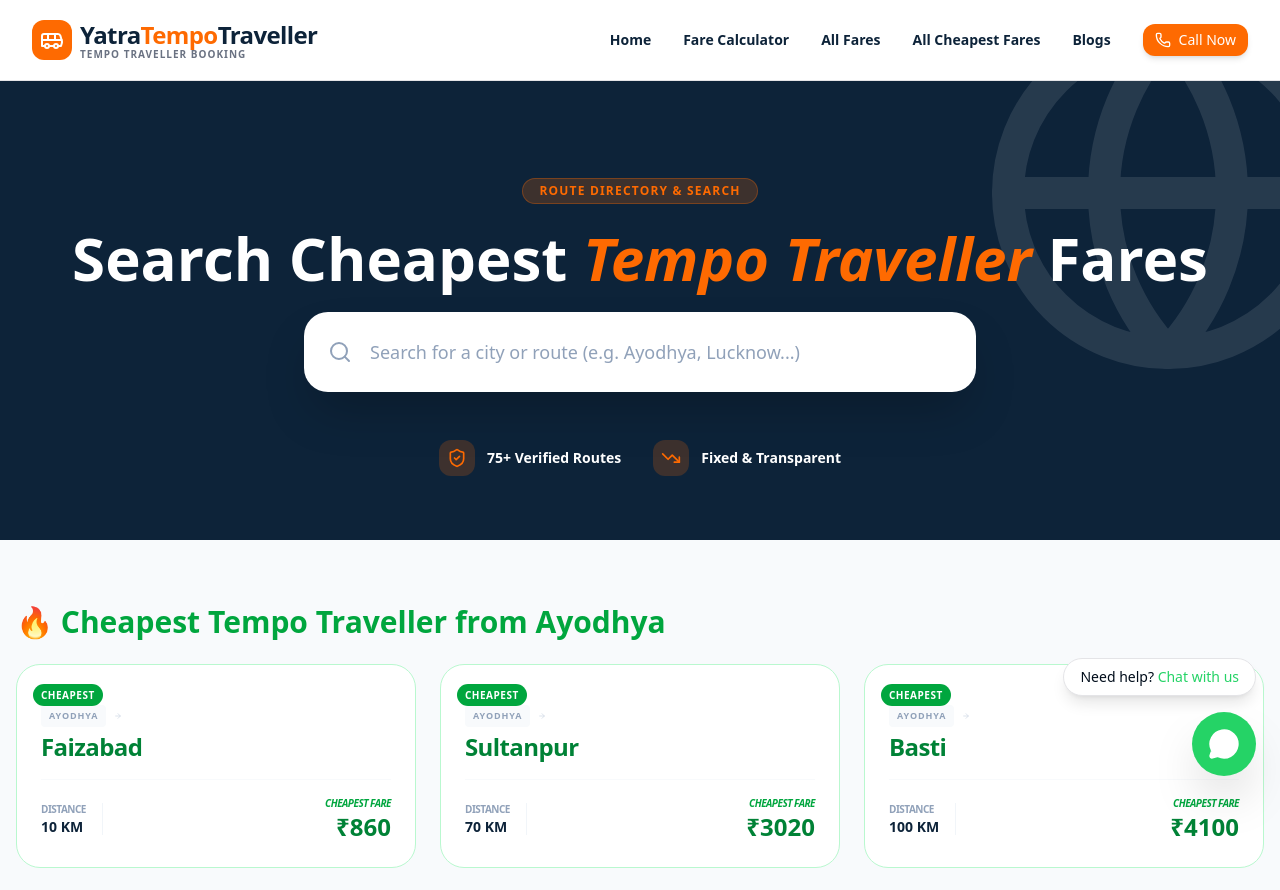
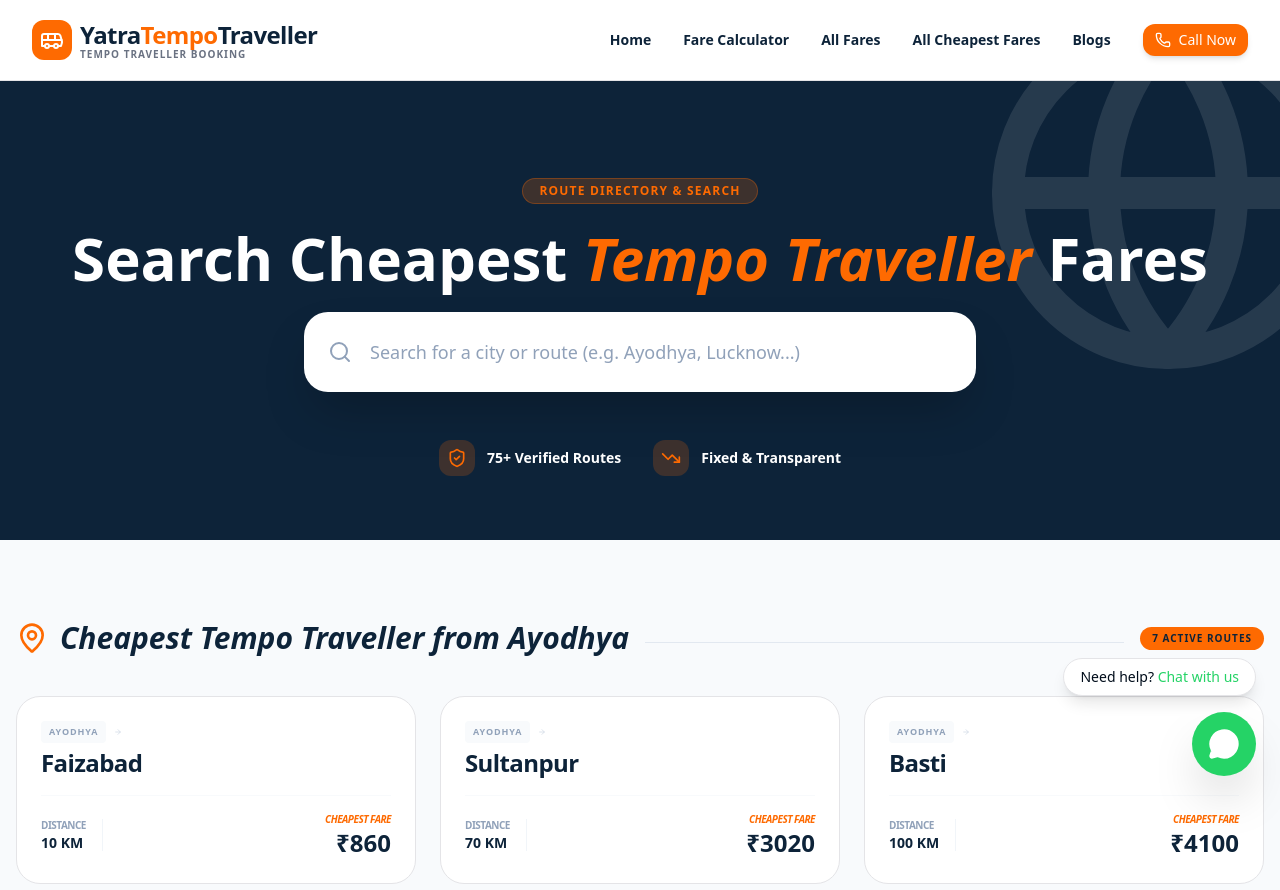
Before and after one commit to tempo-hub/tempo, a Next.js app: page /cheapests in a window 1280 px wide. Shown: the top 890 px of the page. Built offline with nearby package versions, Linux system fonts and the light colour scheme.

Commit message:
corrected cheapest card colors and implemented slugs for all cheapest routes

```diff
--- a/app/cheapest/[slug]/page.tsx
+++ b/app/cheapest/[slug]/page.tsx
@@ -1,6 +1,10 @@
 import { notFound } from "next/navigation";
 import { ROUTES, VEHICLES, calculateFare } from "@/lib/data";
 import FarePageClient from "./FarePageClient";
+import {
+  generateCheapestSlug,
+  generateCheapestRoute,
+} from "@/lib/cheapestRoutes";
 
 // SEO Metadata
 export async function generateMetadata({
@@ -43,18 +47,24 @@
   params: Promise<{ slug: string }>;
 }) {
   const { slug } = await params;
-  const route = ROUTES.find((r) => r.slug === slug);
+  // const route = ROUTES.find((r) => r.slug === slug);
+  const route = ROUTES.find((route) => {
+    const routeSlug = generateCheapestSlug(route.origin, route.destination);
+    return routeSlug === slug;
+  });
 
   if (!route) {
     notFound();
   }
+
+  const data = generateCheapestRoute(route);
 
   const selectedVehicle = VEHICLES[0];
   const fare = calculateFare(route.distance, selectedVehicle.perKmRate);
 
   return (
     <FarePageClient
-      route={route}
+      route={data}
       fare={fare}
       selectedVehicle={selectedVehicle}
     />
--- a/app/cheapests/cheapest-fares-client.tsx
+++ b/app/cheapests/cheapest-fares-client.tsx
@@ -2,8 +2,16 @@
 
 import { useState, useMemo } from "react";
 import { ROUTES, calculateFare } from "@/lib/data";
-import { Search, Globe, ShieldCheck, TrendingDown, ArrowRight } from "lucide-react";
+import {
+  Search,
+  Globe,
+  ShieldCheck,
+  TrendingDown,
+  ArrowRight,
+  MapPin,
+} from "lucide-react";
 import { TaxiRoute } from "@/lib/data";
+import { generateCheapestSlug } from "@/lib/cheapestRoutes";
 
 export default function CheapestFaresClient() {
   const [search, setSearch] = useState("");
@@ -94,27 +102,48 @@
       </section>
 
       {/* ROUTES SECTION */}
-      <main className="max-w-7xl mx-auto px-4 py-16 space-y-20">
+      <main className="max-w-7xl mx-auto px-4 py-20">
         {search ? (
           // SEARCH RESULT
-          <div>
-            <h2 className="text-2xl font-bold mb-6">
-              {filteredRoutes.length} Cheapest Routes Found
+          <div className="space-y-8">
+            <div className="flex items-center justify-between">
+              <h2 className="text-2xl font-black text-secondary">
+                Found {filteredRoutes.length} Results for &quot;{search}
+                &quot;
               </h2>
-
-            <div className="grid md:grid-cols-3 gap-6">
+            </div>
+            {filteredRoutes.length > 0 ? (
+              <div className="grid grid-cols-1 md:grid-cols-2 lg:grid-cols-3 gap-6">
                 {filteredRoutes.map((route) => (
                   <CheapestCard key={route.id} route={route} />
                 ))}
               </div>
+            ) : (
+              <div className="bg-white p-12 rounded-3xl text-center border-2 border-dashed border-slate-200">
+                <p className="text-slate-500 font-bold italic">
+                  No specific route found. Try searching for city names like
+                  &quot;Varanasi&quot; or &quot;Lucknow&quot;.
+                </p>
+              </div>
+            )}
           </div>
         ) : (
           // CITY-WISE CHEAPEST
-          cities.map((city) => (
-            <div key={city} className="space-y-6">
-              <h2 className="text-3xl font-black text-green-600">
-                🔥 Cheapest Tempo Traveller from {city}
+          <div className="space-y-24">
+            {cities.map((city) => (
+              <div key={city} className="space-y-16">
+                {/* ================= NORMAL SECTION ================= */}
+                <div className="space-y-10">
+                  <div className="flex items-center gap-4">
+                    <h2 className="text-3xl font-black text-secondary flex items-center gap-3 italic">
+                      <MapPin className="text-primary w-8 h-8" />
+                      Cheapest Tempo Traveller from {city}
                     </h2>
+                    <div className="h-px bg-slate-200 flex-1 mt-2" />
+                    <span className="bg-primary text-secondary text-[10px] font-black px-3 py-1 rounded-full uppercase tracking-widest">
+                      {city.length} Active Routes
+                    </span>
+                  </div>
 
                   <div className="grid md:grid-cols-3 gap-6">
                     {routesByCity[city].map((route) => (
@@ -122,7 +151,9 @@
                     ))}
                   </div>
                 </div>
-          ))
+              </div>
+            ))}
+          </div>
         )}
       </main>
     </div>
@@ -130,24 +161,20 @@
 }
 
 function CheapestCard({ route }: { route: TaxiRoute & { fare: number } }) {
+  const slug = generateCheapestSlug(route.origin, route.destination);
+
   return (
     <a
-      href={`/cheapest/${route.slug}`}
-      className="group bg-white p-6 rounded-3xl border border-green-200 hover:border-green-400 transition-all duration-300 hover:shadow-2xl hover:shadow-green-500/5 relative overflow-hidden"
+      href={`/cheapest/${slug}`}
+      className="group bg-white p-6 rounded-3xl border border-border hover:border-primary/50 transition-all duration-300 hover:shadow-2xl hover:shadow-primary/5 relative overflow-hidden"
     >
-      {/* Cheapest Badge */}
-      <div className="absolute top-4 left-4">
-        <span className="text-[10px] bg-green-600 text-white px-2 py-1 rounded-full font-black tracking-wider">
-          CHEAPEST
-        </span>
+      {/* Arrow Icon */}
+      <div className="absolute top-0 right-0 p-4 opacity-0 group-hover:opacity-100 translate-x-2 group-hover:translate-x-0 transition-all">
+        <ArrowRight className="w-5 h-5 text-primary" />
       </div>
 
-      {/* Arrow Icon */}
-      <div className="absolute top-0 right-0 p-4 opacity-0 group-hover:opacity-100 transition-opacity translate-x-2 group-hover:translate-x-0 transition-transform">
-        <ArrowRight className="w-5 h-5 text-green-600" />
-      </div>
-
-      <div className="space-y-2 mt-4">
+      <div className="space-y-2">
+        {/* Origin */}
         <div className="flex items-center gap-2 mb-1">
           <span className="p-1 px-2 bg-slate-50 rounded text-[9px] font-black text-slate-400 uppercase tracking-widest">
             {route.origin}
@@ -155,10 +182,12 @@
           <ArrowRight className="w-2 h-2 text-slate-300" />
         </div>
 
-        <h3 className="text-2xl font-black text-green-700 tracking-tight">
+        {/* Destination */}
+        <h3 className="text-2xl font-black text-secondary tracking-tight group-hover:text-primary transition-colors">
           {route.destination}
         </h3>
 
+        {/* Bottom Section */}
         <div className="flex items-center gap-4 pt-4 border-t border-slate-50 mt-4">
           <div>
             <p className="text-[10px] uppercase font-bold text-slate-400 tracking-tighter">
@@ -172,10 +201,10 @@
           <div className="h-8 w-px bg-slate-100" />
 
           <div className="ml-auto text-right">
-            <p className="text-[10px] uppercase font-bold text-green-600 tracking-tighter italic">
+            <p className="text-[10px] uppercase font-bold text-primary tracking-tighter italic">
               Cheapest Fare
             </p>
-            <p className="text-2xl font-black text-green-700 group-hover:scale-110 transition-transform origin-right">
+            <p className="text-2xl font-black text-secondary group-hover:scale-110 transition-transform origin-right">
               ₹{route.fare}
             </p>
           </div>
--- a/app/components/sections/PricingSection.tsx
+++ b/app/components/sections/PricingSection.tsx
@@ -97,6 +97,7 @@
                 <div className="text-sm text-blue-800 font-medium mb-2">
                   Calculation Method
                 </div>
+
                 <div className="text-2xl font-bold text-blue-900">
                   {route.distance} km × ₹{ratePerKm}/km
                 </div>
--- a/app/fares/fares-client.tsx
+++ b/app/fares/fares-client.tsx
@@ -173,6 +173,8 @@
       <div className="absolute top-0 right-0 p-4 opacity-0 group-hover:opacity-100 transition-opacity translate-x-2 group-hover:translate-x-0 transition-transform">
         <ArrowRight className="w-5 h-5 text-primary" />
       </div>
+
+
       <div className="space-y-2">
         <div className="flex items-center gap-2 mb-1">
           <span className="p-1 px-2 bg-slate-50 rounded text-[9px] font-black text-slate-400 uppercase tracking-widest">
--- /dev/null
+++ b/lib/cheapestRoutes.ts
@@ -0,0 +1,48 @@
+import { ROUTES } from "./data";
+import { generateRouteFaqs } from "./faq-data";
+
+export function generateCheapestSlug(origin: string, destination: string) {
+  return `${origin}-to-${destination}-cheapest-tempo-traveller-fare`
+    .toLowerCase()
+    .replace(/\s+/g, "-");
+}
+
+// Convert route → cheapest route format
+export function generateCheapestRoute(route: any) {
+  return {
+    ...route,
+    slug: generateCheapestSlug(route.origin, route.destination),
+    description: `Book cheapest tempo traveller from ${route.origin} to ${route.destination}. Best for group travel at lowest price.`,
+    highlights: [
+      "Lowest Price Guarantee",
+      "Comfortable Travel",
+      "Experienced Driver",
+    ],
+    faqs: generateRouteFaqs(
+      route.origin,
+      route.destination,
+      route.distance,
+      route.duration,
+    ),
+    tollEstimate: Math.round(route.distance * 2), // simple logic
+  };
+}
+
+export function getAllCheapestRoutes() {
+  return ROUTES.map(generateCheapestRoute);
+}
+
+export function getVaranasiCheapestRoutes() {
+  return ROUTES.filter(
+    (route) => route.origin.toLowerCase() === "varanasi",
+  ).map(generateCheapestRoute);
+}
+
+export function getCheapestRouteBySlug(slug: string) {
+  const route = ROUTES.find((route) => {
+    const generatedSlug = generateCheapestSlug(route.origin, route.destination);
+    return generatedSlug === slug;
+  });
+
+  return route ? generateCheapestRoute(route) : null;
+}
--- a/lib/data.ts
+++ b/lib/data.ts
@@ -251,7 +251,7 @@
 export function getSmartRelatedDestinations(
   currentRoute: TaxiRoute,
   allRoutes: TaxiRoute[],
-  maxResults: number = 4
+  maxResults: number = 4,
 ) {
   const currentDistance = currentRoute.distance;
 
@@ -261,8 +261,7 @@
 
       const sameOrigin = route.origin === currentRoute.origin;
 
-      const similarDistance =
-        Math.abs(route.distance - currentDistance) <= 150;
+      const similarDistance = Math.abs(route.distance - currentDistance) <= 150;
 
       return sameOrigin || similarDistance;
     })
@@ -431,7 +430,7 @@
 
 export function getPricingDetails(distance: number, isSameDay: boolean = true) {
   const perKmRateMin = 18;
-  const perKmRateMax = 22;
+  const perKmRateMax = 35;
 
   const baseFareMin = distance * perKmRateMin;
   const baseFareMax = distance * perKmRateMax;
@@ -3804,10 +3803,9 @@
   },
 ].map((route) => ({
   ...route,
-  mapEmbedUrl:
-    `https://www.google.com/maps?q=${encodeURIComponent(route.origin)}+to+${encodeURIComponent(
-      route.destination,
-    )}&output=embed`,
+  mapEmbedUrl: `https://www.google.com/maps?q=${encodeURIComponent(route.origin)}+to+${encodeURIComponent(
+    route.destination,
+  )}&output=embed`,
   faqs:
     route.faqs && route.faqs.length >= 10
       ? route.faqs
```
Lines whose indentation alone changed are shown as unchanged.
